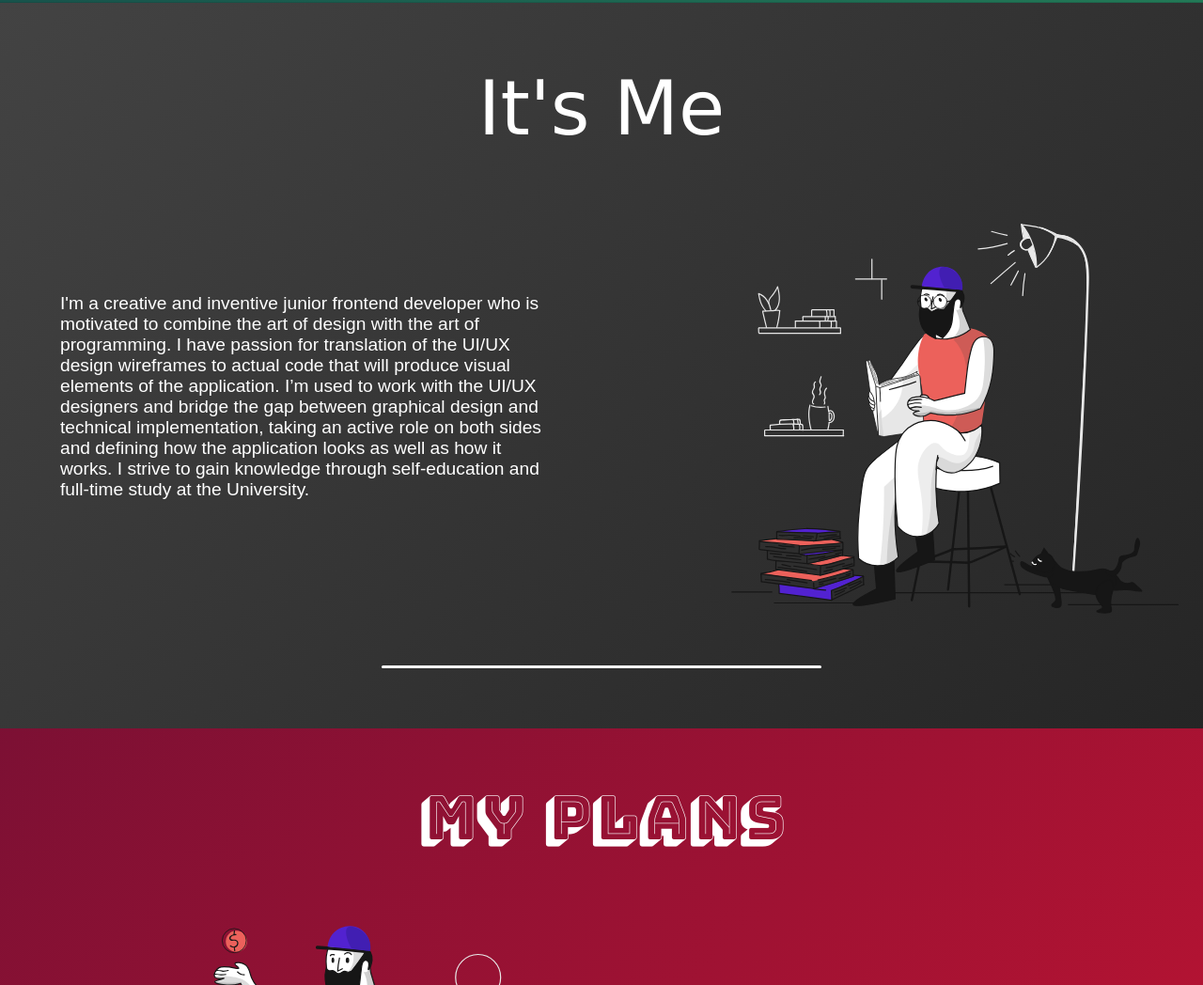
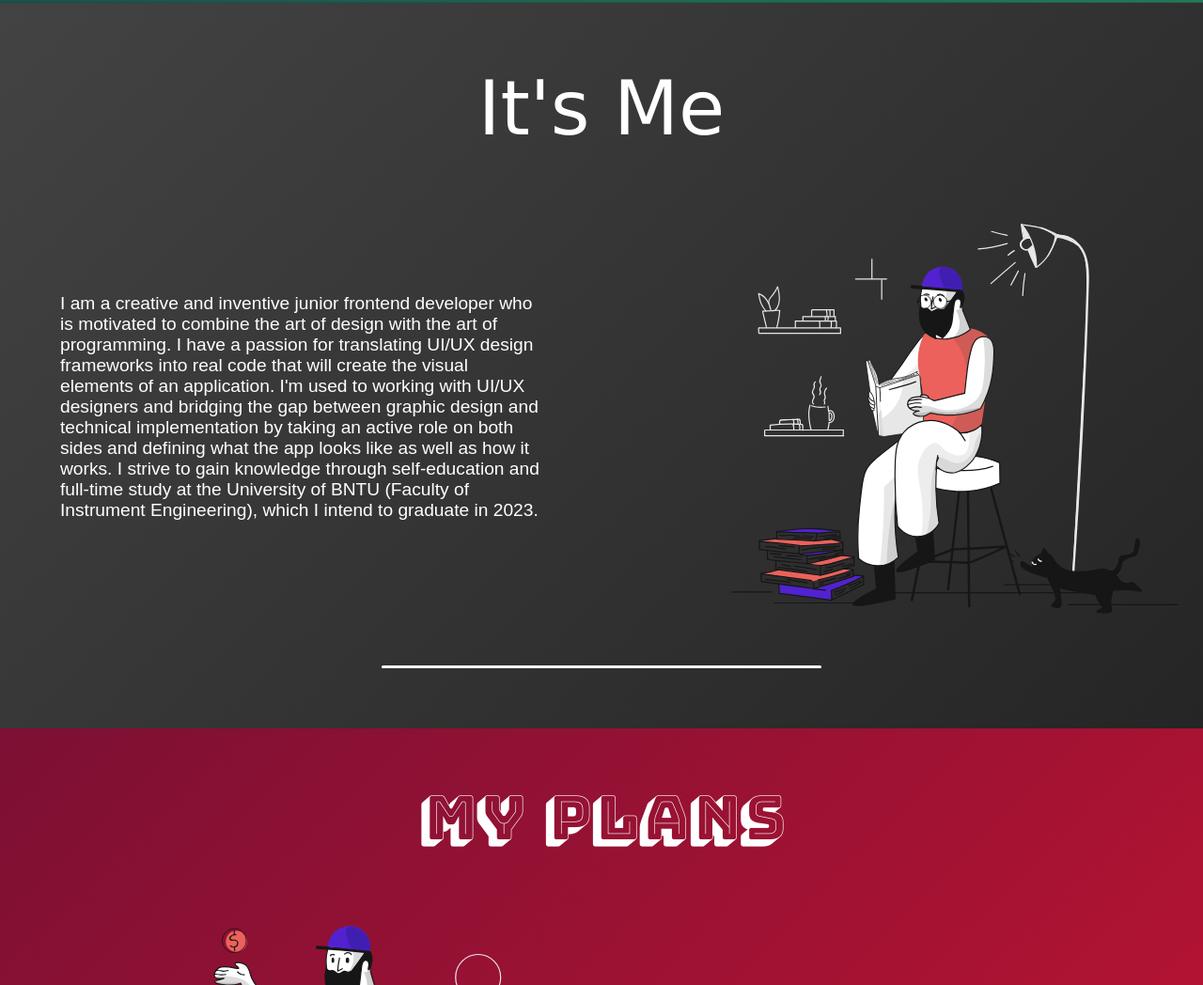
Before and after one commit to GoldenMars/GoldenMars.github.io, a plain HTML site: page index.html in a window 1280 px wide. Shown: the part 807-1855 px from the top of the page at 94% size. Drawn offline with nearby package versions, Linux system fonts and the light colour scheme; a web font is replaced by a local one.

Commit message:
Update index.html

```diff
--- a/index.html
+++ b/index.html
@@ -50,7 +50,7 @@
 					<div class="Content">
 
 					<p class="BarP"  data-aos="fade-right">
-I'm a creative and inventive junior frontend developer who is motivated to combine the art of design with the art of programming. I have passion for translation of the UI/UX design wireframes to actual code that will produce visual elements of the application. I’m used to work with the UI/UX designers and bridge the gap between graphical design and technical implementation, taking an active role on both sides and defining how the application looks as well as how it works. I strive to gain knowledge through self-education and full-time study at the University.
+I am a creative and inventive junior frontend developer who is motivated to combine the art of design with the art of programming. I have a passion for translating UI/UX design frameworks into real code that will create the visual elements of an application. I'm used to working with UI/UX designers and bridging the gap between graphic design and technical implementation by taking an active role on both sides and defining what the app looks like as well as how it works. I strive to gain knowledge through self-education and full-time study at the University of BNTU (Faculty of Instrument Engineering), which I intend to graduate in 2023.
 
 					</p>
 
```
